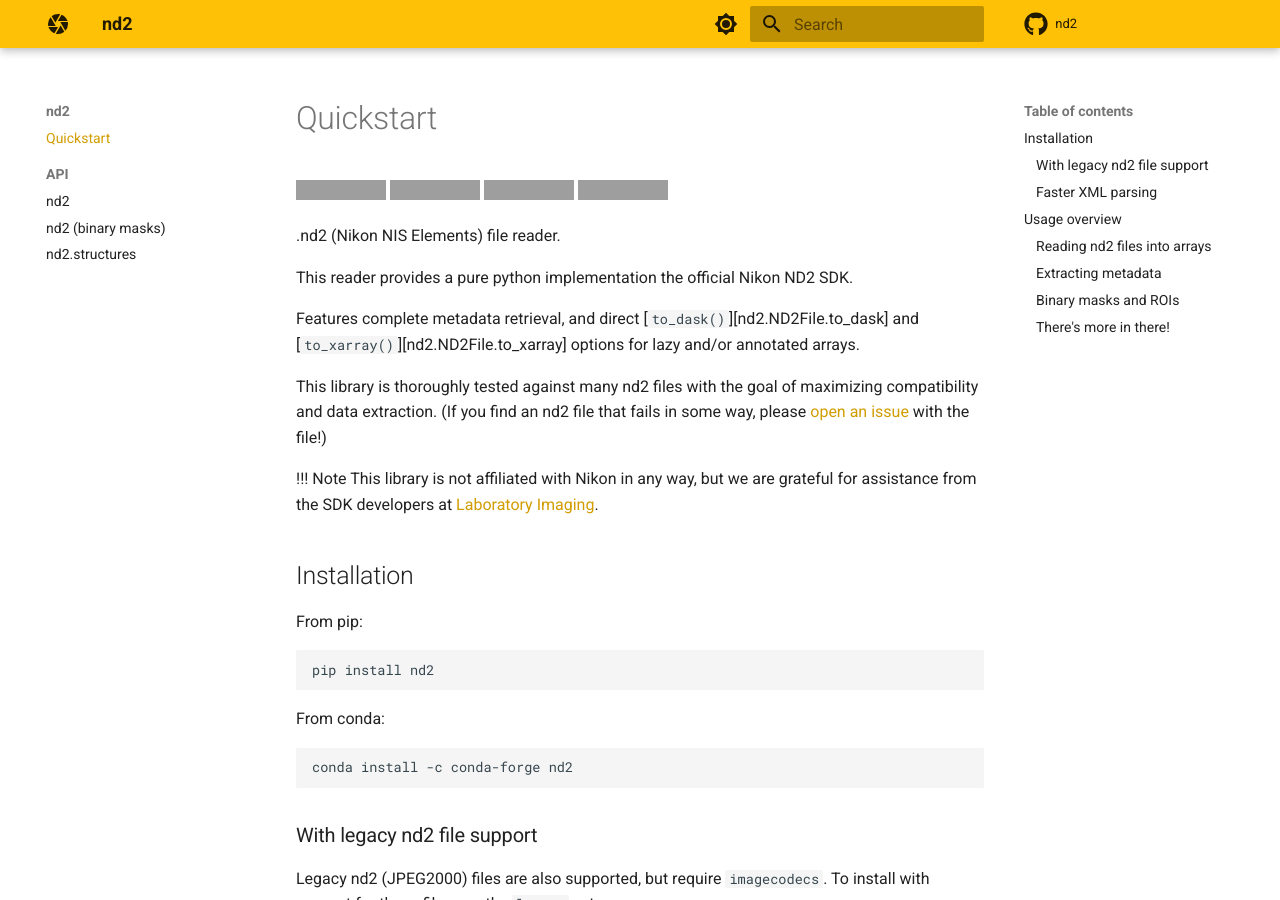
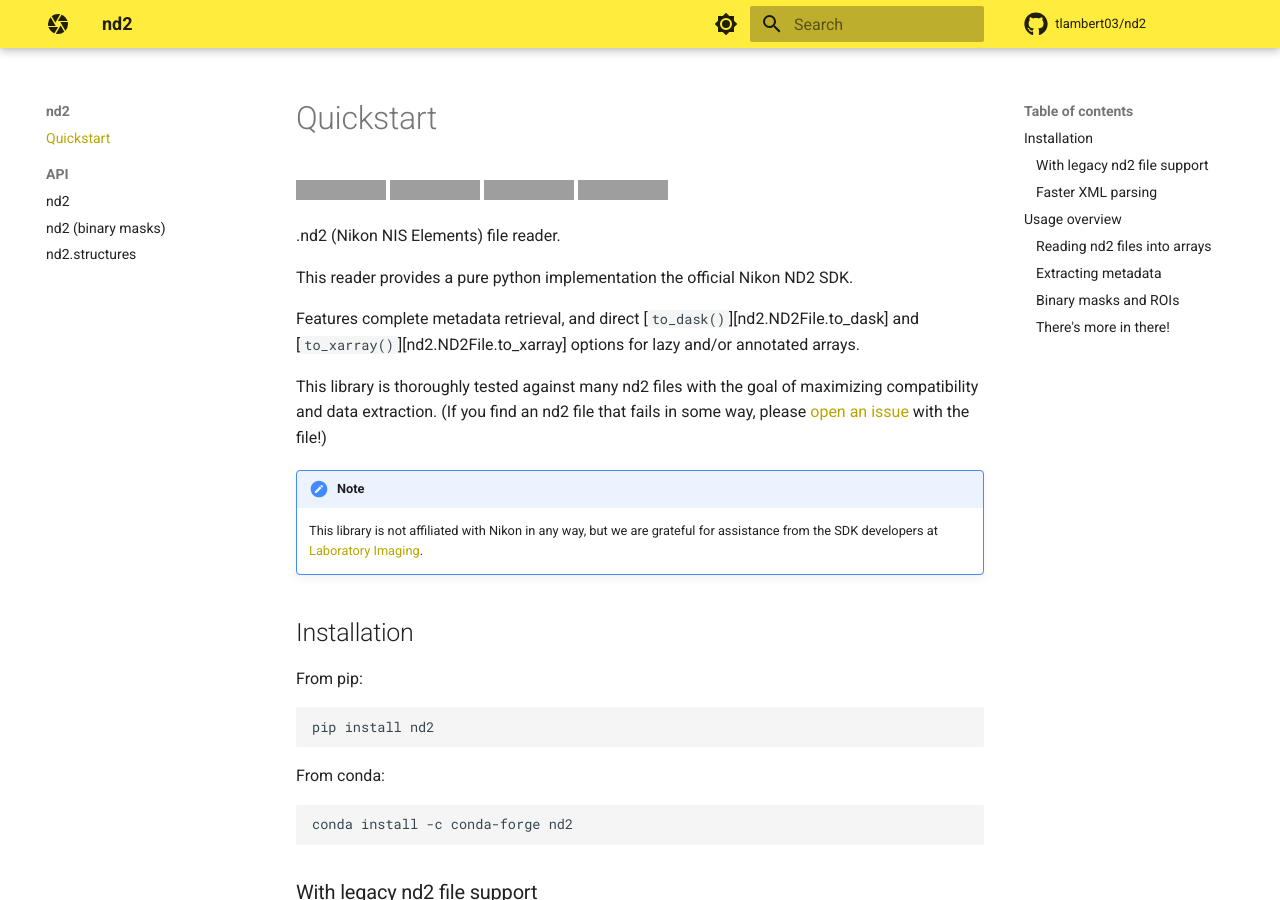
Before and after one commit to tlambert03/nd2, an MkDocs documentation site: the page built from docs/index.md, in a window 1280 px wide and 900 px high. Built offline with MkDocs 1.6.1 and Material for MkDocs 9.7.7, drawn with Linux system fonts in a browser that asks for light colours; comment, search, counter and statistics services are not loaded; some of the changed text lies outside the part shown; grey boxes are pictures that could not be loaded.

Commit message:
docs: tweaks

```diff
--- a/docs/index.md
+++ b/docs/index.md
@@ -18,7 +18,8 @@ maximizing compatibility and data extraction. (If you find an nd2 file that
 fails in some way, please [open an
 issue](https://github.com/tlambert03/nd2/issues/new) with the file!)
 
-!!! Note This library is not affiliated with Nikon in any way, but we are
+!!! Note
+    This library is not affiliated with Nikon in any way, but we are
     grateful for assistance from the SDK developers at [Laboratory
     Imaging](https://www.lim.cz).
 
--- a/mkdocs.yml
+++ b/mkdocs.yml
@@ -1,6 +1,6 @@
 site_name: nd2
 site_author: Talley Lambert
-repo_name: nd2
+repo_name: tlambert03/nd2
 repo_url: https://github.com/tlambert03/nd2
 edit_uri: edit/main/docs/
 site_description: A Python package for reading Nikon ND2 files
@@ -20,7 +20,7 @@ theme:
   palette:
     # Palette toggle for light mode
     - scheme: default
-      primary: amber
+      primary: yellow
       accent: teal
       toggle:
         icon: material/brightness-7
```
Also changed, not shown: other parts of docs/index.md (+1 -1 lines).
